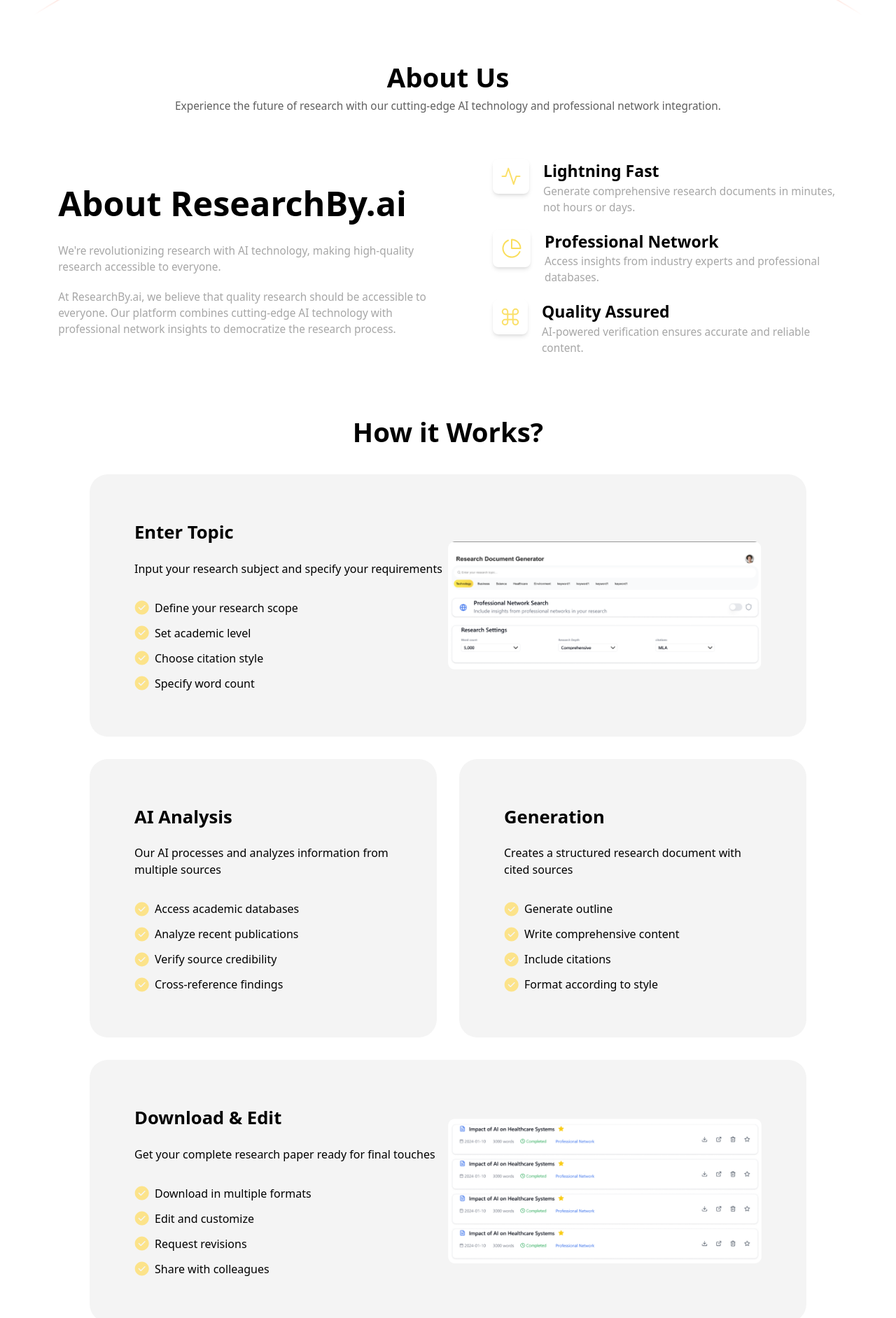
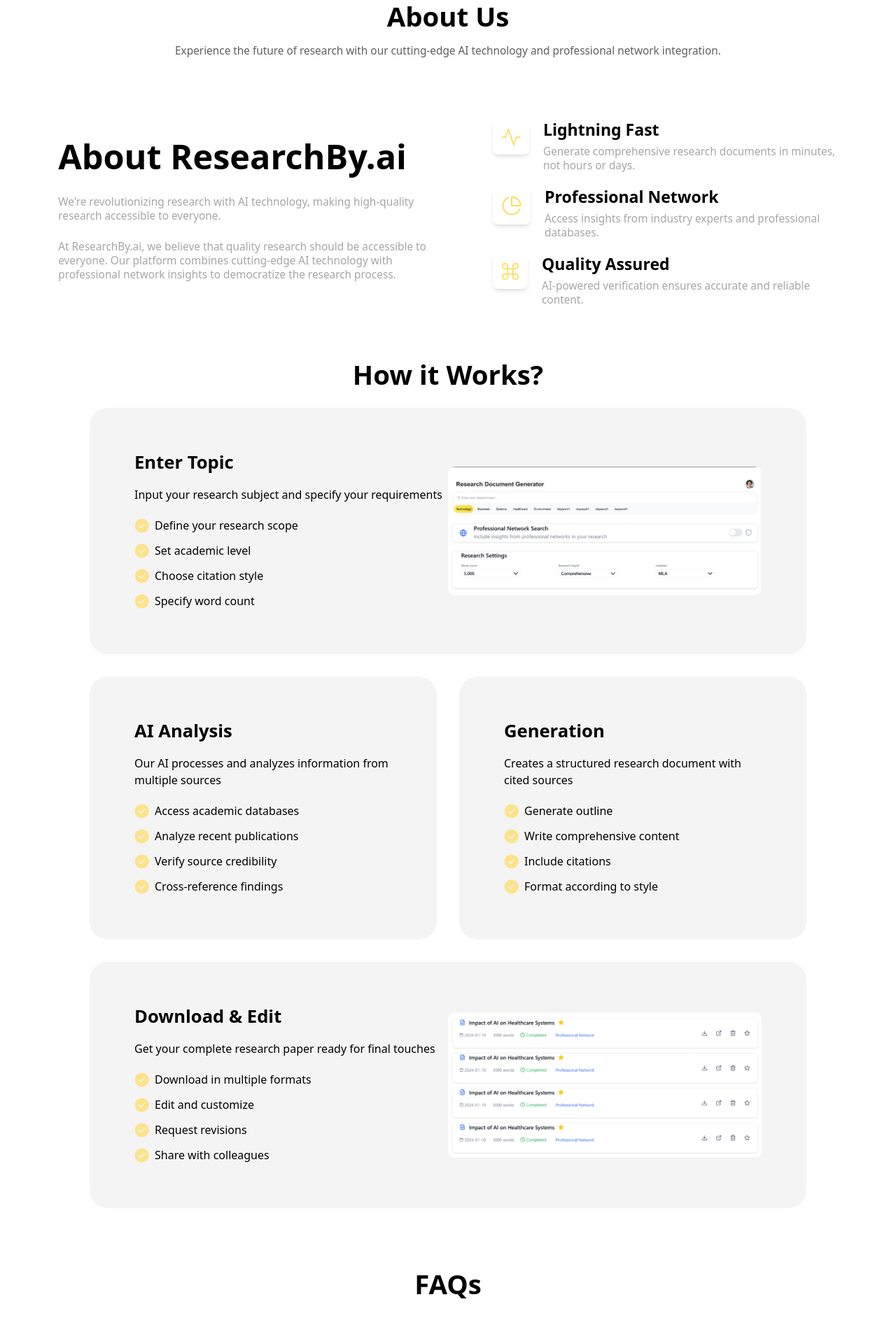
Before and after one commit to Anuran12/ResearchBy, a Next.js app: page / in a window 1280 px wide. Shown: the part 913-2797 px from the top of the page at 70% size. Built offline with nearby package versions, Linux system fonts and the light colour scheme.

Commit message:
responsive

```diff
--- a/app/home/page.tsx
+++ b/app/home/page.tsx
@@ -9,7 +9,7 @@
 
 function HomePage() {
   return (
-    <div>
+    <div className="flex flex-col">
       <Header />
       <Hero />
       <About />
--- a/components/About.tsx
+++ b/components/About.tsx
@@ -2,35 +2,38 @@
 
 function About() {
   return (
-    <div className="flex flex-col items-center justify-start py-10">
-      <h1 className="text-[3vw] font-bold">About Us</h1>
-      <p className="text-[1.2vw] text-[#5F5F5F] text-center">
+    <div className="flex flex-col gap-6 items-center justify-start py-6 lg:py-10 px-4 lg:px-0">
+      <h1 className="text-2xl lg:text-[3vw] font-bold text-center">About Us</h1>
+      <p className="text-sm lg:text-[1.2vw] text-[#5F5F5F] text-center mt-2 lg:mt-0">
         Experience the future of research with our cutting-edge AI technology
         and professional network integration.
       </p>
-      <div className="w-full flex px-[6.5vw] pt-16">
-        <div className="w-[50%] flex flex-col items-start justify-center gap-5">
-          <h1 className="text-[3.8vw] font-semibold">About ResearchBy.ai</h1>
-          <p className="text-[1.2vw] text-[#A6A6A6]">
+      <div className="w-full flex flex-col gap- lg:flex-row lg:px-[6.5vw] pt-8 lg:pt-16">
+        <div className="w-full lg:w-[50%] flex flex-col items-start justify-center gap-3 lg:gap-6 px-4 lg:px-0">
+          <h1 className="text-2xl mb-4 lg:text-[3.8vw] font-semibold">
+            About ResearchBy.ai
+          </h1>
+          <p className="text-sm lg:text-[1.2vw] text-[#A6A6A6]">
             We&#39;re revolutionizing research with AI technology, making
             high-quality research accessible to everyone.
           </p>
-          <p className="text-[1.2vw] text-[#A6A6A6]">
+          <p className="text-sm lg:text-[1.2vw] text-[#A6A6A6]">
             At ResearchBy.ai, we believe that quality research should be
             accessible to everyone. Our platform combines cutting-edge AI
             technology with professional network insights to democratize the
             research process.
           </p>
         </div>
-        <div className="w-[50%] pl-16 flex flex-col items-start justify-center gap-5">
-          <div className="flex gap-5">
-            <div className="p-3 shadow-md w-fit h-fit rounded-lg bg-white">
+        <div className="w-full lg:w-[50%] lg:pl-16 flex flex-col items-start justify-center gap-5 mt-8 lg:mt-0 px-4 lg:px-0">
+          <div className="flex gap-4 lg:gap-5">
+            <div className="p-2 lg:p-3 shadow-md w-fit h-fit rounded-lg bg-white">
               <svg
-                width="28"
-                height="26"
+                width="24"
+                height="22"
                 viewBox="0 0 28 26"
                 fill="none"
                 xmlns="http://www.w3.org/2000/svg"
+                className="lg:w-[28px] lg:h-[26px]"
               >
                 <path
                   d="M26.5 13H21.5L17.75 24.25L10.25 1.75L6.5 13H1.5"
@@ -41,22 +44,25 @@
                 />
               </svg>
             </div>
-            <div>
-              <h1 className="text-[1.8vw] font-bold">Lightning Fast</h1>
-              <p className="text-[1.2vw] text-[#A6A6A6]">
+            <div className="flex flex-col gap-2">
+              <h1 className="text-lg lg:text-[1.8vw] font-bold">
+                Lightning Fast
+              </h1>
+              <p className="text-sm lg:text-[1.2vw] text-[#A6A6A6]">
                 Generate comprehensive research documents in minutes, not hours
                 or days.
               </p>
             </div>
           </div>
-          <div className="flex gap-5">
-            <div className="p-3 shadow-md w-fit h-fit rounded-lg bg-white">
+          <div className="flex gap-4 lg:gap-5">
+            <div className="p-2 lg:p-3 shadow-md w-fit h-fit rounded-lg bg-white">
               <svg
-                width="30"
-                height="30"
+                width="26"
+                height="26"
                 viewBox="0 0 30 30"
                 fill="none"
                 xmlns="http://www.w3.org/2000/svg"
+                className="lg:w-[30px] lg:h-[30px]"
               >
                 <path
                   d="M26.512 19.8626C25.7168 21.7432 24.473 23.4004 22.8894 24.6892C21.3057 25.9781 19.4305 26.8594 17.4276 27.2561C15.4247 27.6528 13.3551 27.5528 11.3997 26.9648C9.44436 26.3769 7.66281 25.3189 6.2108 23.8834C4.75879 22.4479 3.68055 20.6785 3.07032 18.73C2.4601 16.7815 2.33648 14.7132 2.71027 12.7059C3.08407 10.6986 3.9439 8.81338 5.21458 7.21513C6.48527 5.61689 8.12813 4.35424 9.99953 3.5376"
@@ -74,22 +80,25 @@
                 />
               </svg>
             </div>
-            <div>
-              <h1 className="text-[1.8vw] font-bold">Professional Network</h1>
-              <p className="text-[1.2vw] text-[#A6A6A6]">
+            <div className="flex flex-col gap-2">
+              <h1 className="text-lg lg:text-[1.8vw] font-bold">
+                Professional Network
+              </h1>
+              <p className="text-sm lg:text-[1.2vw] text-[#A6A6A6]">
                 Access insights from industry experts and professional
                 databases.
               </p>
             </div>
           </div>
-          <div className="flex gap-5">
-            <div className="p-3 shadow-md w-fit h-fit rounded-lg bg-white">
+          <div className="flex gap-4 lg:gap-5">
+            <div className="p-2 lg:p-3 shadow-md w-fit h-fit rounded-lg bg-white">
               <svg
-                width="26"
-                height="26"
+                width="22"
+                height="22"
                 viewBox="0 0 26 26"
                 fill="none"
                 xmlns="http://www.w3.org/2000/svg"
+                className="lg:w-[26px] lg:h-[26px]"
               >
                 <path
                   d="M20.5 1.75C19.5054 1.75 18.5516 2.14509 17.8483 2.84835C17.1451 3.55161 16.75 4.50544 16.75 5.5V20.5C16.75 21.4946 17.1451 22.4484 17.8483 23.1517C18.5516 23.8549 19.5054 24.25 20.5 24.25C21.4946 24.25 22.4484 23.8549 23.1517 23.1517C23.8549 22.4484 24.25 21.4946 24.25 20.5C24.25 19.5054 23.8549 18.5516 23.1517 17.8483C22.4484 17.1451 21.4946 16.75 20.5 16.75H5.5C4.50544 16.75 3.55161 17.1451 2.84835 17.8483C2.14509 18.5516 1.75 19.5054 1.75 20.5C1.75 21.4946 2.14509 22.4484 2.84835 23.1517C3.55161 23.8549 4.50544 24.25 5.5 24.25C6.49456 24.25 7.44839 23.8549 8.15165 23.1517C8.85491 22.4484 9.25 21.4946 9.25 20.5V5.5C9.25 4.50544 8.85491 3.55161 8.15165 2.84835C7.44839 2.14509 6.49456 1.75 5.5 1.75C4.50544 1.75 3.55161 2.14509 2.84835 2.84835C2.14509 3.55161 1.75 4.50544 1.75 5.5C1.75 6.49456 2.14509 7.44839 2.84835 8.15165C3.55161 8.85491 4.50544 9.25 5.5 9.25H20.5C21.4946 9.25 22.4484 8.85491 23.1517 8.15165C23.8549 7.44839 24.25 6.49456 24.25 5.5C24.25 4.50544 23.8549 3.55161 23.1517 2.84835C22.4484 2.14509 21.4946 1.75 20.5 1.75Z"
@@ -100,9 +109,11 @@
                 />
               </svg>
             </div>
-            <div>
-              <h1 className="text-[1.8vw] font-bold">Quality Assured</h1>
-              <p className="text-[1.2vw] text-[#A6A6A6]">
+            <div className="flex flex-col gap-2">
+              <h1 className="text-lg lg:text-[1.8vw] font-bold">
+                Quality Assured
+              </h1>
+              <p className="text-sm lg:text-[1.2vw] text-[#A6A6A6]">
                 AI-powered verification ensures accurate and reliable content.
               </p>
             </div>
--- a/components/Contact.tsx
+++ b/components/Contact.tsx
@@ -126,7 +126,7 @@
         </div>
         <div className="w-full lg:w-[60%] p-4 lg:p-8 bg-white rounded-xl">
           <form onSubmit={handleSubmit} className="flex flex-col gap-8">
-            <div className="flex gap-4">
+            <div className="flex gap-4 flex-col lg:flex-row">
               <div className="flex flex-col w-full">
                 <label className="text-gray-600">First Name</label>
                 <input
@@ -148,7 +148,7 @@
                 />
               </div>
             </div>
-            <div className="flex gap-4">
+            <div className="flex gap-4 flex-col lg:flex-row">
               <div className="flex flex-col w-full">
                 <label className="text-gray-600">Phone Number</label>
                 <input
--- a/components/FAQ.tsx
+++ b/components/FAQ.tsx
@@ -29,7 +29,7 @@
   };
 
   return (
-    <div className="py-10 px-[15vw] space-y-8 flex flex-col items-center justify-center">
+    <div className="py-10 px-[5vw] lg:px-[15vw] space-y-8 flex flex-col items-center justify-center">
       <h1 className="text-[3vw] font-bold">FAQs</h1>
       <div className="space-y-4 w-full">
         {faqs.map((faq, index) => (
--- a/components/Hero.tsx
+++ b/components/Hero.tsx
@@ -4,12 +4,12 @@
 
 function Hero() {
   return (
-    <div className="flex flex-col items-center justify-start min-h-screen lg:h-[110vh] relative px-4 lg:px-0">
+    <div className="flex flex-col items-center justify-start min-h-[45vh] lg:min-h-screen lg:h-[110vh] relative px-4 lg:px-0">
       <div className="flex flex-col items-center gap-5 pt-[10vh] lg:pt-[7vw] text-center">
         <h1 className="text-4xl lg:text-[5.5vw] font-bold leading-tight">
           Research Powered by
         </h1>
-        <h1 className="text-4xl lg:text-[5.5vw] font-bold bg-gradient-to-l from-[#F9DD4D] to-[#FCE38A] text-transparent bg-clip-text">
+        <h1 className="text-4xl lg:text-[5.5vw] font-bold bg-gradient-to-l from-[#F9DD4D] to-[#FCE38A] text-transparent bg-clip-text leading-[1]">
           AI Intelligence
         </h1>
         <p className="text-base lg:text-[1.2vw] text-[#5F5F5F] text-center max-w-[90%] lg:max-w-none">
--- a/components/Works.tsx
+++ b/components/Works.tsx
@@ -6,11 +6,12 @@
 function TickIcon() {
   return (
     <svg
-      width="21"
-      height="21"
+      width="18"
+      height="18"
       viewBox="0 0 21 21"
       fill="none"
       xmlns="http://www.w3.org/2000/svg"
+      className="lg:w-[21px] lg:h-[21px]"
     >
       <path
         d="M10.6897 0.523438C5.1797 0.523438 0.689697 5.01344 0.689697 10.5234C0.689697 16.0334 5.1797 20.5234 10.6897 20.5234C16.1997 20.5234 20.6897 16.0334 20.6897 10.5234C20.6897 5.01344 16.1997 0.523438 10.6897 0.523438ZM15.4697 8.22344L9.7997 13.8934C9.6597 14.0334 9.4697 14.1134 9.2697 14.1134C9.0697 14.1134 8.8797 14.0334 8.7397 13.8934L5.9097 11.0634C5.6197 10.7734 5.6197 10.2934 5.9097 10.0034C6.1997 9.71344 6.6797 9.71344 6.9697 10.0034L9.2697 12.3034L14.4097 7.16344C14.6997 6.87344 15.1797 6.87344 15.4697 7.16344C15.7597 7.45344 15.7597 7.92344 15.4697 8.22344Z"
@@ -22,106 +23,152 @@
 
 function Works() {
   return (
-    <div className="flex flex-col items-center justify-start py-10 px-[10vw] gap-8">
-      <h1 className="text-[3vw] font-bold">How it Works?</h1>
-      <div className="w-full flex bg-[#F4F4F4] rounded-[26px] p-16">
-        <div className="w-[50%] flex flex-col items-start justify-center gap-5">
-          <h1 className="text-[2vw] font-semibold">Enter Topic</h1>
-          <p>Input your research subject and specify your requirements</p>
-          <ul className="work-list">
-            <li className="flex items-center gap-2 pt-3">
+    <div className="flex flex-col items-center justify-start py-6 lg:py-10 px-4 lg:px-[10vw] gap-4 lg:gap-8">
+      <h1 className="text-2xl lg:text-[3vw] font-bold text-center">
+        How it Works?
+      </h1>
+
+      {/* First Section */}
+      <div className="w-full flex flex-col lg:flex-row bg-[#F4F4F4] rounded-lg lg:rounded-[26px] p-6 lg:p-16">
+        <div className="w-full lg:w-[50%] flex flex-col items-start justify-center gap-4 lg:gap-5">
+          <h1 className="text-xl lg:text-[2vw] font-semibold">Enter Topic</h1>
+          <p className="text-sm lg:text-base">
+            Input your research subject and specify your requirements
+          </p>
+          <ul className="work-list space-y-2 lg:space-y-3">
+            <li className="flex items-center gap-2">
               <TickIcon />
+              <span className="text-sm lg:text-base">
                 Define your research scope
+              </span>
             </li>
-            <li className="flex items-center gap-2 pt-3">
+            <li className="flex items-center gap-2">
               <TickIcon />
-              Set academic level
+              <span className="text-sm lg:text-base">Set academic level</span>
             </li>
-            <li className="flex items-center gap-2 pt-3">
+            <li className="flex items-center gap-2">
               <TickIcon />
+              <span className="text-sm lg:text-base">
                 Choose citation style
+              </span>
             </li>
-            <li className="flex items-center gap-2 pt-3">
+            <li className="flex items-center gap-2">
               <TickIcon />
-              Specify word count
+              <span className="text-sm lg:text-base">Specify word count</span>
             </li>
           </ul>
         </div>
-        <div className="w-[50%] flex items-center justify-center">
-          <Image src={Works1} alt="work1" />
+        <div className="w-full lg:w-[50%] flex items-center justify-center mt-6 lg:mt-0">
+          <Image
+            src={Works1}
+            alt="work1"
+            className="w-full max-w-[300px] lg:max-w-none"
+          />
         </div>
       </div>
-      <div className="w-full flex gap-8">
-        <div className="w-[50%] bg-[#F4F4F4] rounded-[26px] p-16 flex flex-col items-start justify-center gap-5">
-          <h1 className="text-[2vw] font-semibold">AI Analysis</h1>
-          <p>Our AI processes and analyzes information from multiple sources</p>
-          <ul className="work-list">
-            <li className="flex items-center gap-2 pt-3">
+
+      {/* Middle Section */}
+      <div className="w-full flex flex-col lg:flex-row gap-4 lg:gap-8">
+        <div className="w-full lg:w-[50%] bg-[#F4F4F4] rounded-lg lg:rounded-[26px] p-6 lg:p-16 flex flex-col items-start justify-center gap-4 lg:gap-5">
+          <h1 className="text-xl lg:text-[2vw] font-semibold">AI Analysis</h1>
+          <p className="text-sm lg:text-base">
+            Our AI processes and analyzes information from multiple sources
+          </p>
+          <ul className="work-list space-y-2 lg:space-y-3">
+            <li className="flex items-center gap-2">
               <TickIcon />
+              <span className="text-sm lg:text-base">
                 Access academic databases
+              </span>
             </li>
-            <li className="flex items-center gap-2 pt-3">
+            <li className="flex items-center gap-2">
               <TickIcon />
+              <span className="text-sm lg:text-base">
                 Analyze recent publications
+              </span>
             </li>
-            <li className="flex items-center gap-2 pt-3">
+            <li className="flex items-center gap-2">
               <TickIcon />
+              <span className="text-sm lg:text-base">
                 Verify source credibility
+              </span>
             </li>
-            <li className="flex items-center gap-2 pt-3">
+            <li className="flex items-center gap-2">
               <TickIcon />
+              <span className="text-sm lg:text-base">
                 Cross-reference findings
+              </span>
             </li>
           </ul>
         </div>
-        <div className="w-[50%] bg-[#F4F4F4] rounded-[26px] p-16 flex flex-col items-start justify-center gap-5">
-          <h1 className="text-[2vw] font-semibold">Generation</h1>
-          <p>Creates a structured research document with cited sources</p>
-          <ul className="work-list">
-            <li className="flex items-center gap-2 pt-3">
+        <div className="w-full lg:w-[50%] bg-[#F4F4F4] rounded-lg lg:rounded-[26px] p-6 lg:p-16 flex flex-col items-start justify-center gap-4 lg:gap-5">
+          <h1 className="text-xl lg:text-[2vw] font-semibold">Generation</h1>
+          <p className="text-sm lg:text-base">
+            Creates a structured research document with cited sources
+          </p>
+          <ul className="work-list space-y-2 lg:space-y-3">
+            <li className="flex items-center gap-2">
               <TickIcon />
-              Generate outline
+              <span className="text-sm lg:text-base">Generate outline</span>
             </li>
-            <li className="flex items-center gap-2 pt-3">
+            <li className="flex items-center gap-2">
               <TickIcon />
+              <span className="text-sm lg:text-base">
                 Write comprehensive content
+              </span>
             </li>
-            <li className="flex items-center gap-2 pt-3">
+            <li className="flex items-center gap-2">
               <TickIcon />
-              Include citations
+              <span className="text-sm lg:text-base">Include citations</span>
             </li>
-            <li className="flex items-center gap-2 pt-3">
+            <li className="flex items-center gap-2">
               <TickIcon />
+              <span className="text-sm lg:text-base">
                 Format according to style
+              </span>
             </li>
           </ul>
         </div>
       </div>
-      <div className="w-full flex bg-[#F4F4F4] rounded-[26px] p-16">
-        <div className="w-[50%] flex flex-col items-start justify-center gap-5">
-          <h1 className="text-[2vw] font-semibold">Download & Edit</h1>
-          <p>Get your complete research paper ready for final touches</p>
-          <ul className="work-list">
-            <li className="flex items-center gap-2 pt-3">
+
+      {/* Last Section */}
+      <div className="w-full flex flex-col lg:flex-row bg-[#F4F4F4] rounded-lg lg:rounded-[26px] p-6 lg:p-16">
+        <div className="w-full lg:w-[50%] flex flex-col items-start justify-center gap-4 lg:gap-5">
+          <h1 className="text-xl lg:text-[2vw] font-semibold">
+            Download & Edit
+          </h1>
+          <p className="text-sm lg:text-base">
+            Get your complete research paper ready for final touches
+          </p>
+          <ul className="work-list space-y-2 lg:space-y-3">
+            <li className="flex items-center gap-2">
               <TickIcon />
+              <span className="text-sm lg:text-base">
                 Download in multiple formats
+              </span>
             </li>
-            <li className="flex items-center gap-2 pt-3">
+            <li className="flex items-center gap-2">
               <TickIcon />
-              Edit and customize
+              <span className="text-sm lg:text-base">Edit and customize</span>
             </li>
-            <li className="flex items-center gap-2 pt-3">
+            <li className="flex items-center gap-2">
               <TickIcon />
-              Request revisions
+              <span className="text-sm lg:text-base">Request revisions</span>
             </li>
-            <li className="flex items-center gap-2 pt-3">
+            <li className="flex items-center gap-2">
               <TickIcon />
+              <span className="text-sm lg:text-base">
                 Share with colleagues
+              </span>
             </li>
           </ul>
         </div>
-        <div className="w-[50%] flex items-center justify-center">
-          <Image src={Works2} alt="work2" />
+        <div className="w-full lg:w-[50%] flex items-center justify-center mt-6 lg:mt-0">
+          <Image
+            src={Works2}
+            alt="work2"
+            className="w-full max-w-[300px] lg:max-w-none"
+          />
         </div>
       </div>
     </div>
```
Also changed, not shown: components/Footer.tsx (+54 -16 lines), components/Header.tsx (+99 -27 lines). Lines whose indentation alone changed are shown as unchanged.
